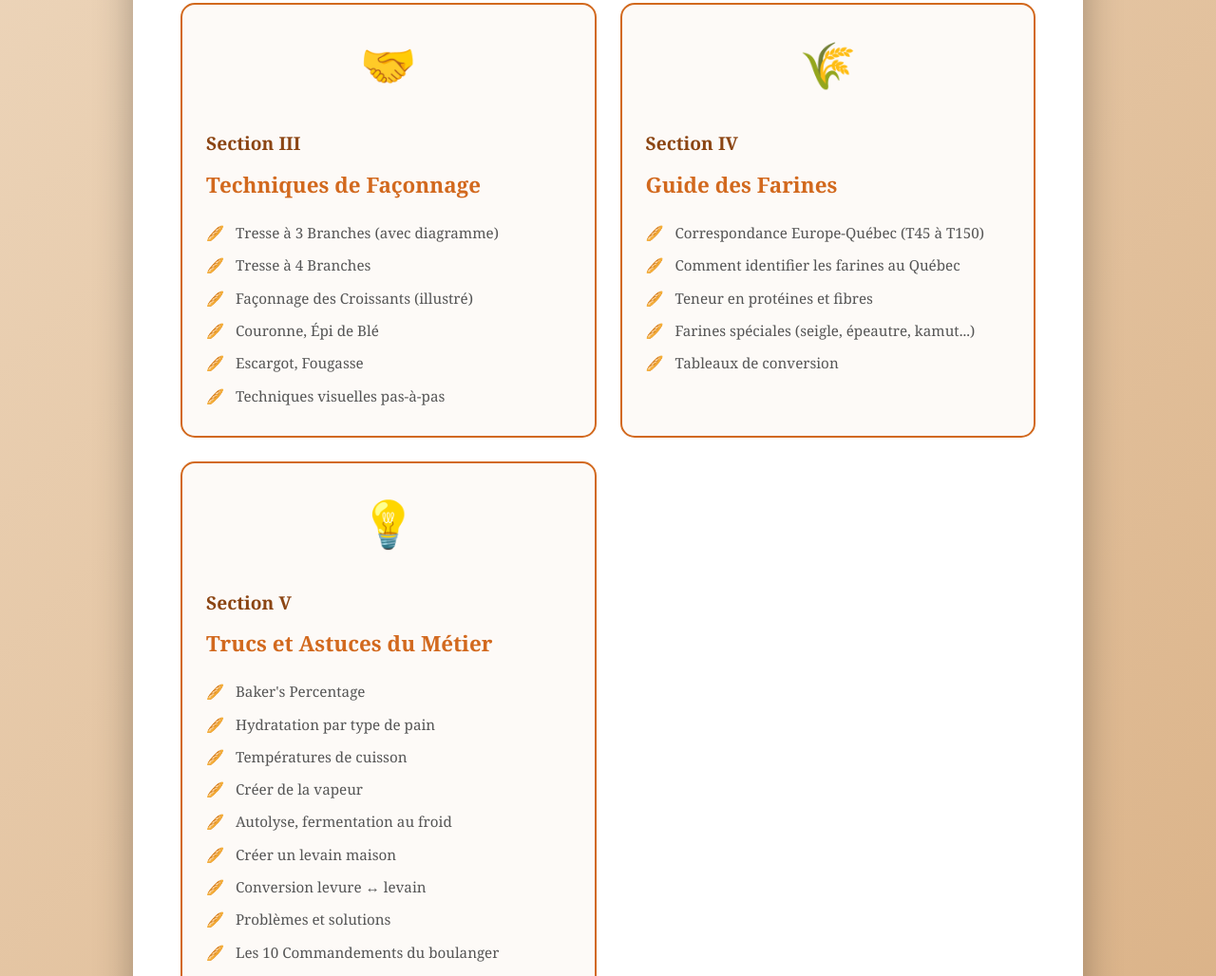
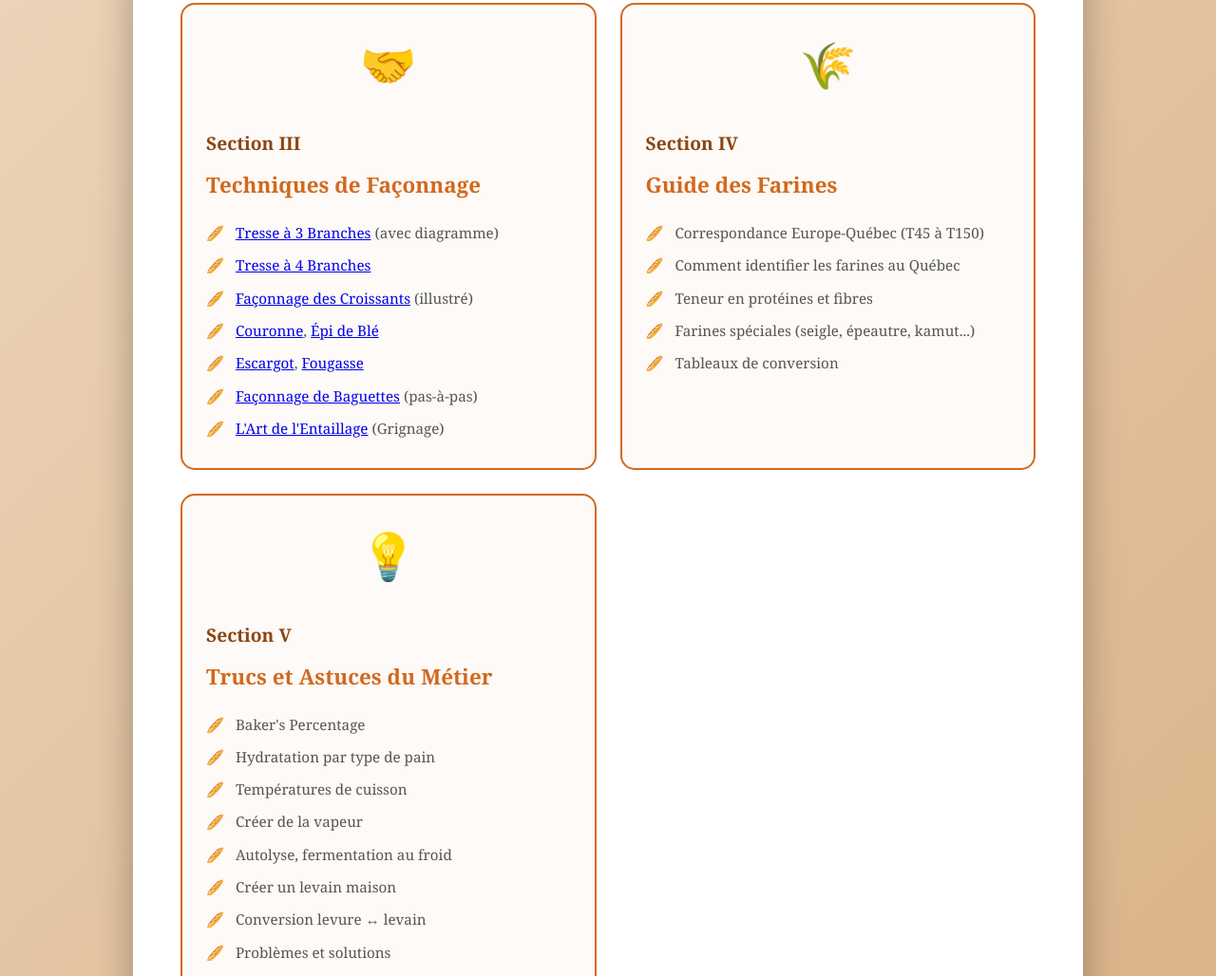
Before and after one commit to DarioBoyer/website_lamieducoin, a plain HTML site: page Livre/index.html in a window 1280 px wide. Shown: the part 1378-2406 px from the top of the page at 95% size. Drawn offline with Linux system fonts and the light colour scheme.

Commit message:
Intégration lien sur page recette

```diff
--- a/Livre/index.html
+++ b/Livre/index.html
@@ -80,12 +80,13 @@
                     <h3>Section III</h3>
                     <h4><a href="techniques-faconnage.html">Techniques de Façonnage</a></h4>
                     <ul>
-                        <li>Tresse à 3 Branches (avec diagramme)</li>
-                        <li>Tresse à 4 Branches</li>
-                        <li>Façonnage des Croissants (illustré)</li>
-                        <li>Couronne, Épi de Blé</li>
-                        <li>Escargot, Fougasse</li>
-                        <li>Techniques visuelles pas-à-pas</li>
+                        <li><a href="techniques-faconnage.html#tresse-3-branches">Tresse à 3 Branches</a> (avec diagramme)</li>
+                        <li><a href="techniques-faconnage.html#tresse-4-branches">Tresse à 4 Branches</a></li>
+                        <li><a href="techniques-faconnage.html#technique-croissants">Façonnage des Croissants</a> (illustré)</li>
+                        <li><a href="techniques-faconnage.html#couronne">Couronne</a>, <a href="techniques-faconnage.html#epi-de-ble">Épi de Blé</a></li>
+                        <li><a href="techniques-faconnage.html#escargot">Escargot</a>, <a href="techniques-faconnage.html#fougasse">Fougasse</a></li>
+                        <li><a href="techniques-faconnage.html#faconnage-baguettes">Façonnage de Baguettes</a> (pas-à-pas)</li>
+                        <li><a href="techniques-faconnage.html#art-entaillage">L'Art de l'Entaillage</a> (Grignage)</li>
                     </ul>
                 </div>
 
```
Also changed, not shown: Livre/recettes-traditionnelles.html (+1 -1 lines).
